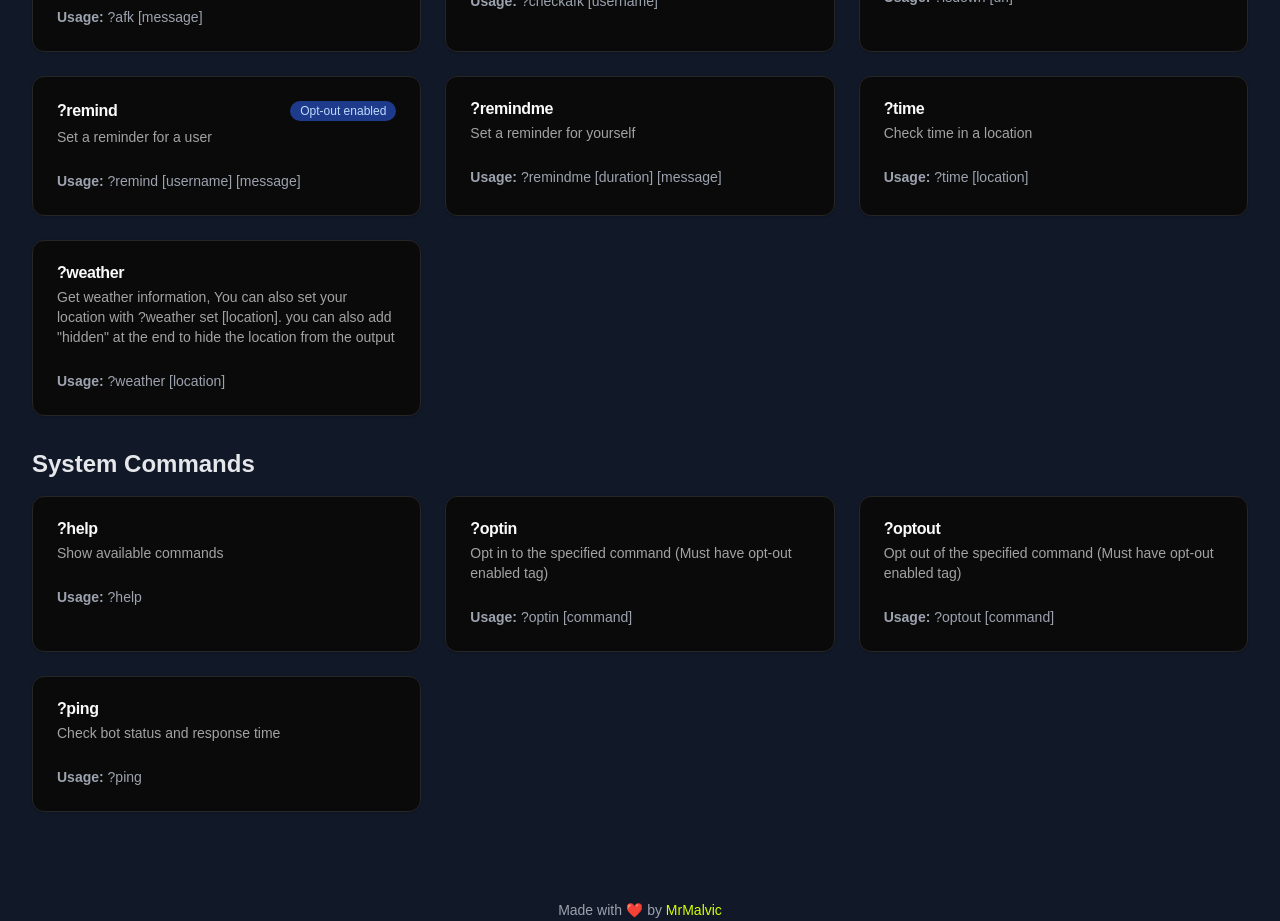
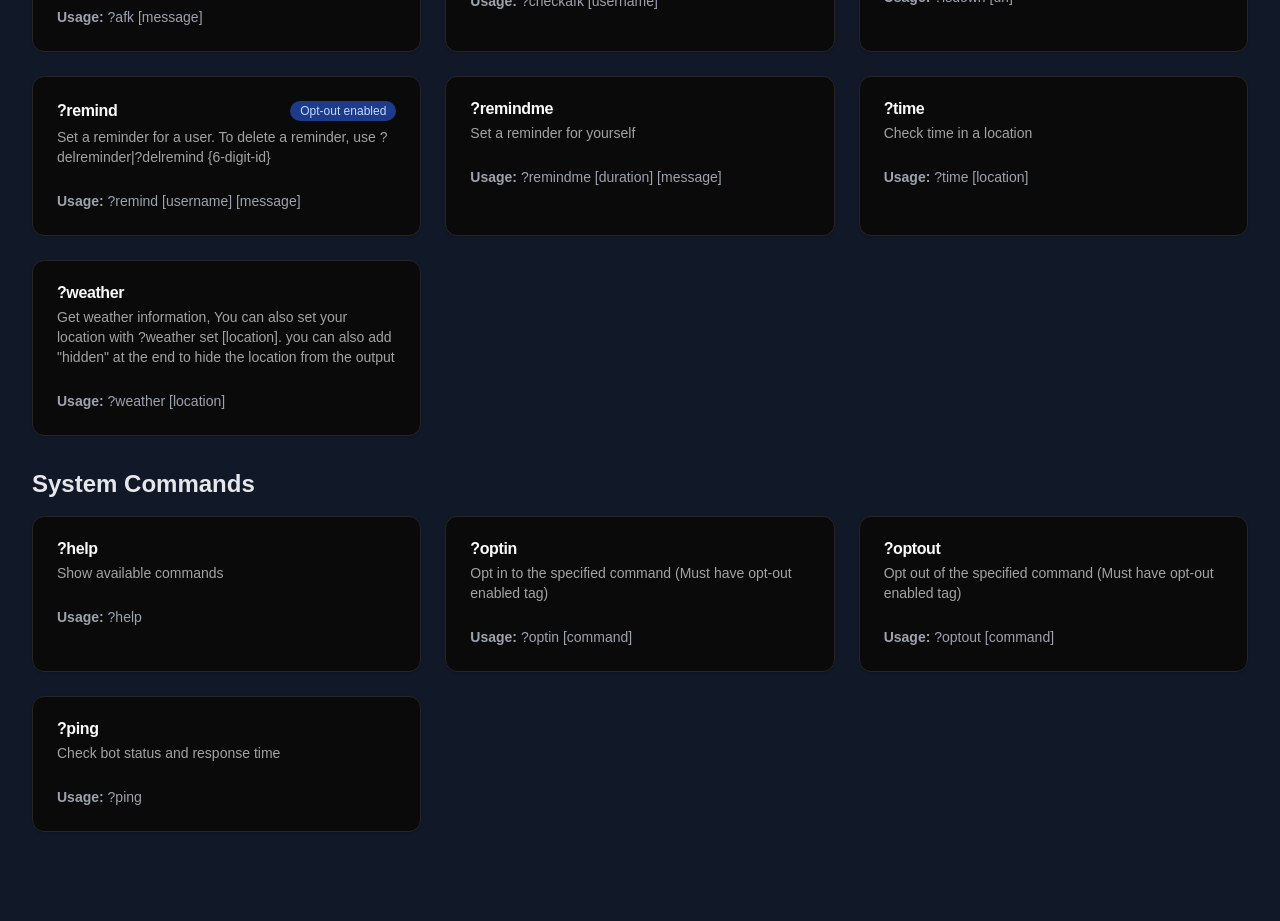
Before and after one commit to MrMalvic/twitchbotwebsite, a Next.js app: page / in a window 1280 px wide. Shown: the part 3720-4641 px from the top of the page. Built offline with nearby package versions, Linux system fonts and the light colour scheme.

Commit message:
Update '?remind' command description to include reminder deletion instructions. This enhances user clarity on how to manage reminders effectively.

```diff
--- a/components/page.tsx
+++ b/components/page.tsx
@@ -82,7 +82,7 @@ const commandCategories: Record<string, Command[]> = {
     { name: '?afk', description: 'Set your AFK status. (Aliases: ?work, ?sleep, ?food, ?lurk, ?gaming, ?gn/?sleep, ?nap, ?poop)', usage: '?afk [message]' },
     { name: '?checkafk', description: 'Check a user\'s afk status (Aliases: ?ca)', usage: '?checkafk [username]', optOutEnabled: true },
     { name: '?isdown', description: 'Check if a website is down', usage: '?isdown [url]' },
-    { name: '?remind', description: 'Set a reminder for a user', usage: '?remind [username] [message]', optOutEnabled: true },
+    { name: '?remind', description: 'Set a reminder for a user. To delete a reminder, use ?delreminder|?delremind {6-digit-id}', usage: '?remind [username] [message]', optOutEnabled: true },
     { name: '?remindme', description: 'Set a reminder for yourself', usage: '?remindme [duration] [message]' },
     { name: '?time', description: 'Check time in a location', usage: '?time [location]' },
     { name: '?weather', description: 'Get weather information, You can also set your location with ?weather set [location]. you can also add "hidden" at the end to hide the location from the output', usage: '?weather [location]' },
```
